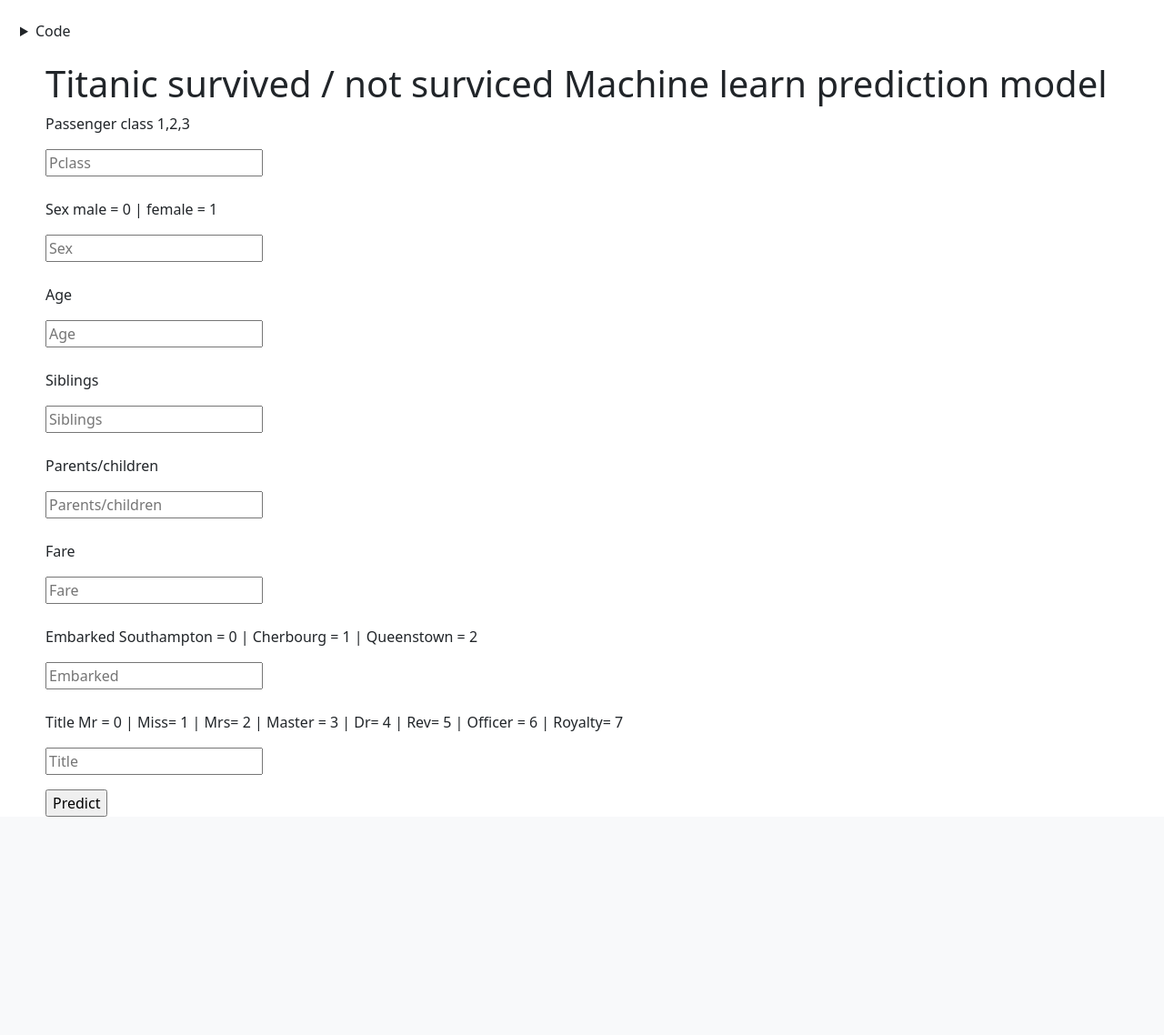
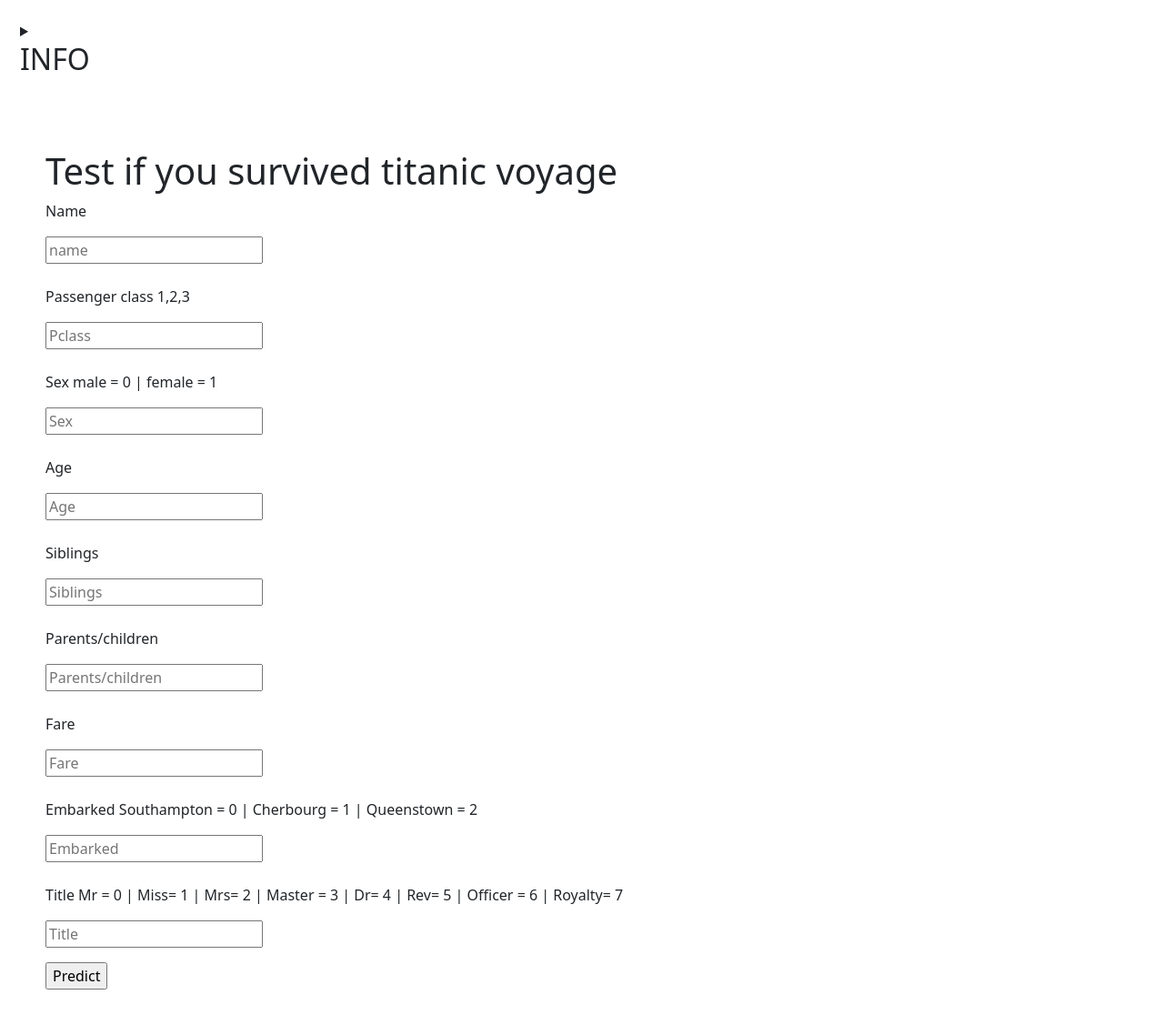
Before and after one commit to kille77/Multitestpage, a Django app: page /titanic/ in a window 1280 px wide. Shown: the part 56-1194 px from the top of the page at 91% size. Before the commit the page ends 954 px from the top, so only its background shows below. Run offline with Django 4.2, Linux system fonts and the light colour scheme.

Commit message:
Committed changes

```diff
--- a/multipage/views.py
+++ b/multipage/views.py
@@ -20,6 +20,7 @@ def titanic(request):
     return render(request,'titanic.html')
 
 def result(request):
+    name = str(request.GET["name"])
     pclass = int(request.GET["pclass"])
     sex = int(request.GET["sex"])
     age = int(request.GET["age"])
@@ -29,4 +30,39 @@ def result(request):
     embarked = int(request.GET["embarked"])
     title = int(request.GET["title"])
     prediction = Prediction_model.prediction_model(pclass,sex,age,sibsp,parch,fare,embarked,title)
-    return render(request, 'result.html', {'prediction':prediction})
+
+    if prediction == 0:
+        prediction = "You did not survive titanic voyage :("
+    elif prediction == 1:
+        prediction = "Yay, you survived titanic!"
+
+    if sex == 0:
+        sex = "male"
+    elif sex == 1:
+        sex = "female"
+
+    if embarked == 0:
+        embarked = "Southampton"
+    elif embarked == 1:
+        embarked = "Cherbourg"
+    elif embarked == 2:
+        embarked = "Queenstown"
+
+
+    if title == 0:
+        title = "Mr"
+    elif title == 1:
+        title = "Miss"
+    elif title == 2:
+        title = "Mrs"
+    elif title == 3:
+        title = "Master"
+    elif title == 4:
+        title = "Dr"
+    elif title == 5:
+        title = "Rev"
+    elif title == 6:
+        title = "Officer"
+    elif title == 7:
+        title = "Royalty"
+    return render(request, 'result.html', {'prediction':prediction, 'pclass':pclass, 'sex':sex, 'age':age, 'sibsp':sibsp, 'parch':parch, 'fare':fare, 'embarked':embarked, 'title':title, 'name':name})
--- a/static/main.css
+++ b/static/main.css
@@ -50,5 +50,11 @@
     }
 
     .formi {
-      margin-left: 50px;
+      padding: 50px;
     }
+
+    .container {
+      margin-left: auto;
+      margin-right: auto;
+
+    }
--- a/templates/titanic.html
+++ b/templates/titanic.html
@@ -15,7 +15,9 @@
 
 
     <details>
-        <p> </p>
+      <summary><h2>INFO</h2></summary>
+      <p></p>
+        <details>
          <SUMMary>Code</SUMMary>
          <pre>
           <code>
@@ -90,11 +92,17 @@
               </code>
             </pre>
              </details>
+          </details>
+
 
 
        <form class="formi" action="{% url 'result' %}">
          {% csrf_token %}
-           <h1>Titanic survived / not surviced Machine learn prediction model</h1>
+           <h1>Test if you survived titanic voyage</h1>
+           <p>Name</p>
+           <input type="text" name="name" placeholder="name">
+           <br>
+           <br>
            <p>Passenger class 1,2,3</p>
            <input type="text" name="pclass" placeholder="Pclass">
            <br>
```
Also changed, not shown: templates/result.html (+8 -2 lines), 1 other file. Lines whose indentation alone changed are shown as unchanged.
